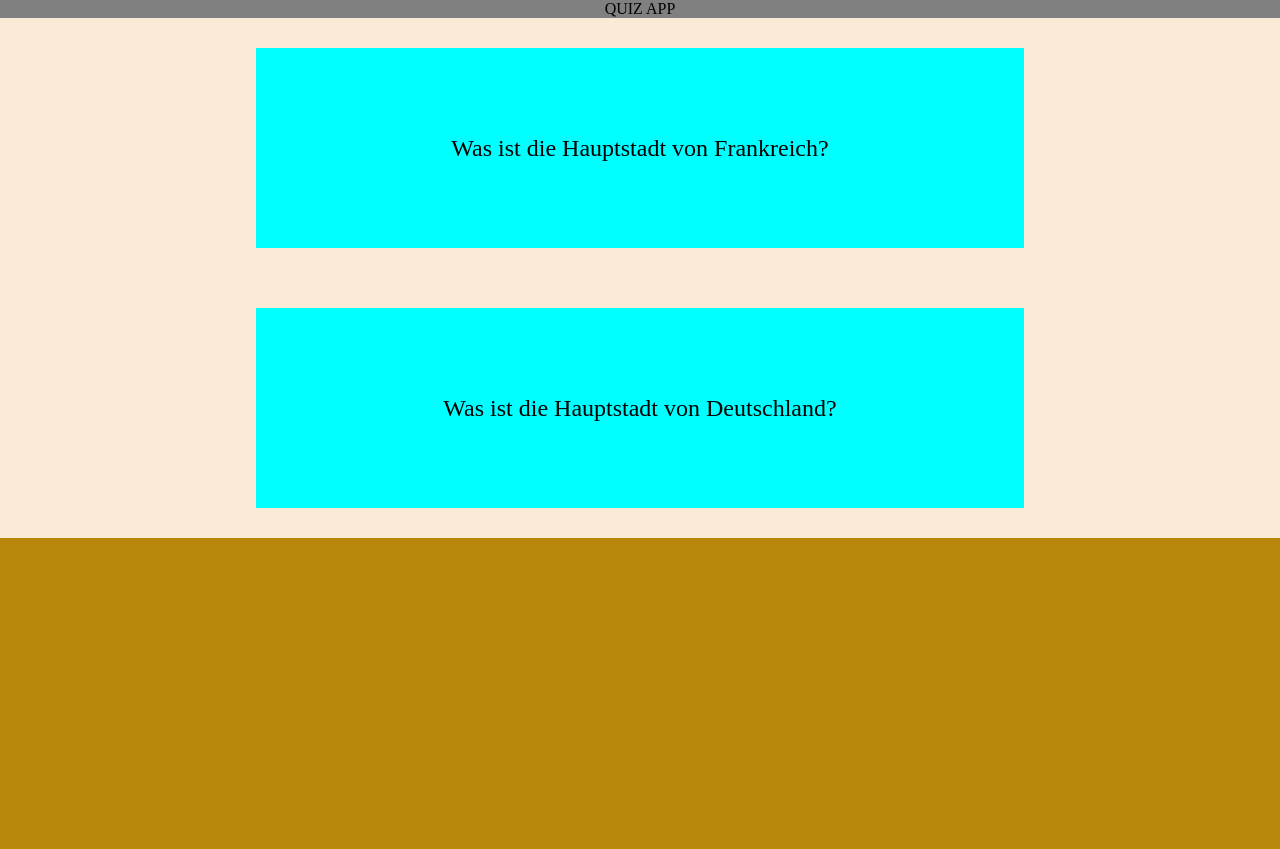
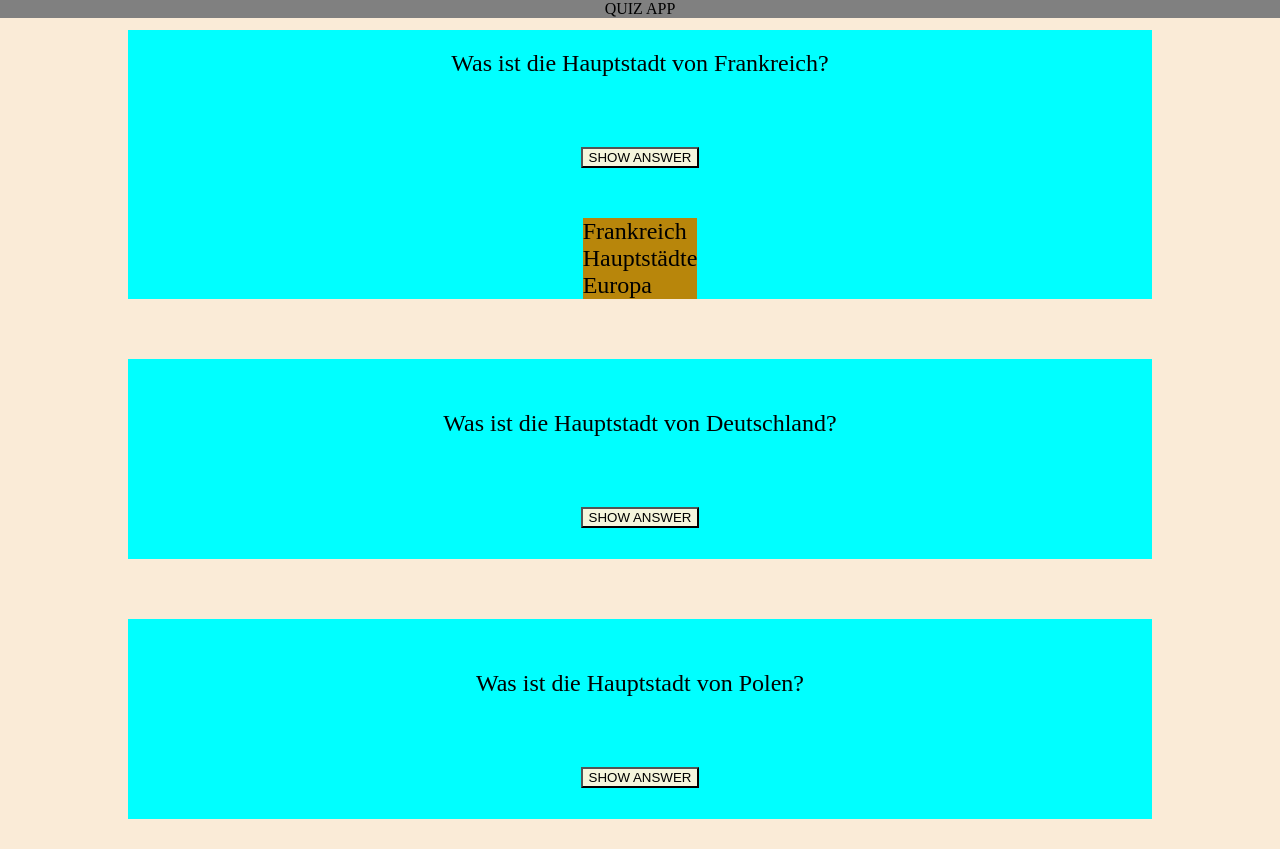
Before and after one commit to ragnamarie/ragna-quiz-app, a plain HTML site: page index.html in a window 1280 px wide. Before the commit the page ends 800 px from the top, so only its background shows below. Drawn offline with Linux system fonts and the light colour scheme.

Commit message:
add more classes

```diff
--- a/css/styles.css
+++ b/css/styles.css
@@ -6,7 +6,7 @@
 
 body {
   .header {
-    position: sticky;
+    position: fixed;
     top: 0;
     width: 100%;
     background-color: grey;
@@ -25,21 +25,27 @@ body {
   .question-box {
     display: flex;
     justify-content: center;
+    flex-direction: column;
     align-items: center;
-    width: 60%;
-    height: 200px;
+    min-width: 80%;
+    min-height: 200px;
     font-size: 1.5rem;
     margin: 30px;
     background-color: aqua;
+    gap: 50px;
   }
 
   .questions {
     background-color: aqua;
+    padding: 20px;
   }
 
   .answer-button {
+    background-color: beige;
   }
 
-  .categories {
+  .category-section {
+    display: flex;
+    justify-content: flex-start;
   }
 }
--- a/index.html
+++ b/index.html
@@ -13,11 +13,23 @@
     <main>
       <section class="question-section">
         <article class="question-box">
-          <a class="questions">Was ist die Hauptstadt von Frankreich?</a>
+          <p class="questions">Was ist die Hauptstadt von Frankreich?</p>
+          <button class="answer-button">SHOW ANSWER</button>
+          <article>
+            <p>Frankreich</p>
+            <p>Hauptstädte</p>
+            <p>Europa</p>
+          </article>
         </article>
 
         <article class="question-box">
-          <a class="questions">Was ist die Hauptstadt von Deutschland?</a>
+          <p class="questions">Was ist die Hauptstadt von Deutschland?</p>
+          <button class="answer-button">SHOW ANSWER</button>
+        </article>
+
+        <article class="question-box">
+          <p class="questions">Was ist die Hauptstadt von Polen?</p>
+          <button class="answer-button">SHOW ANSWER</button>
         </article>
 
         <article></article>
```
